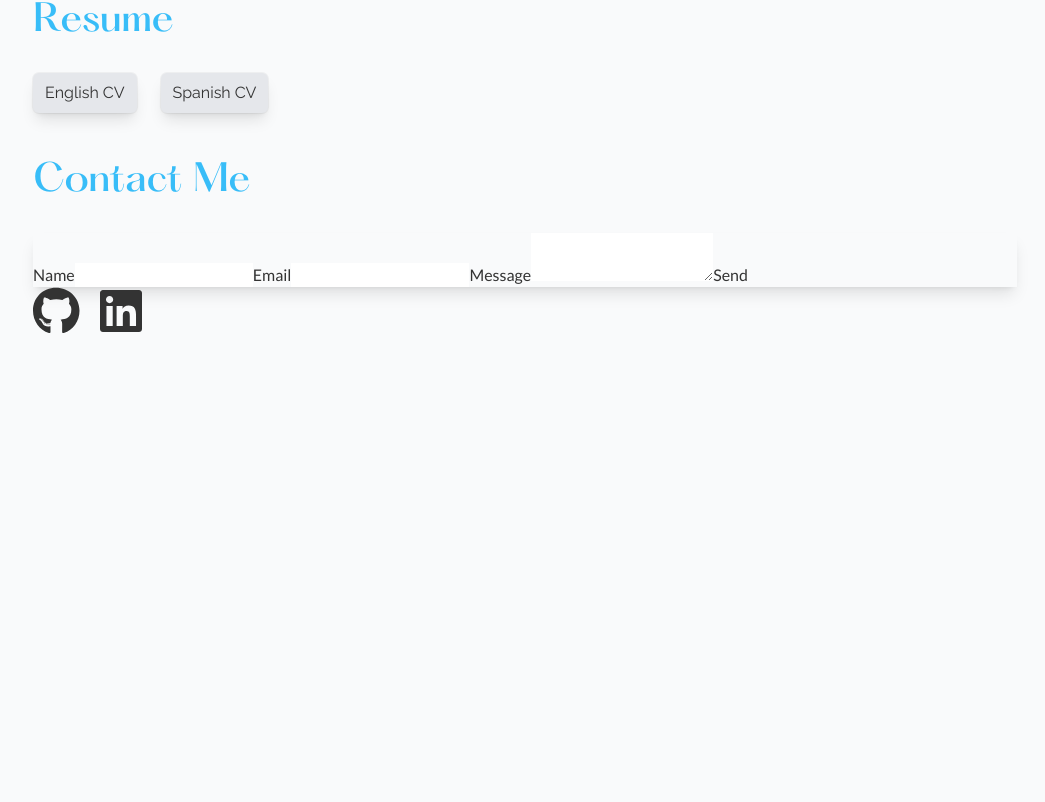
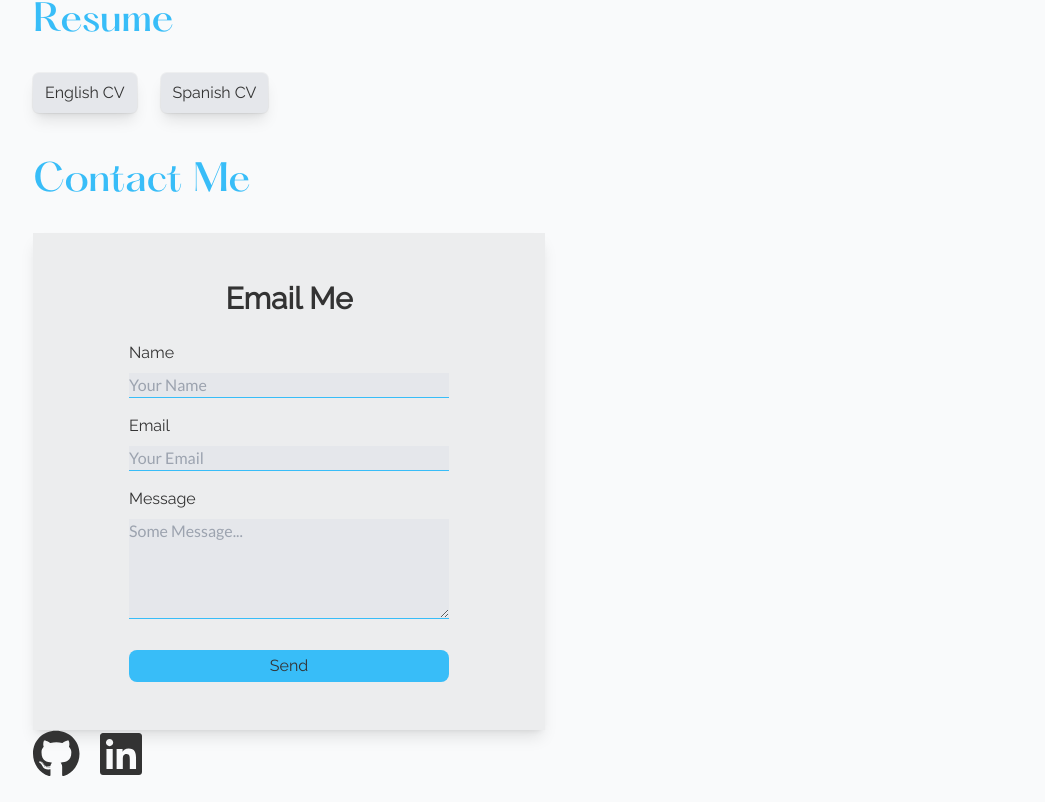
Before and after one commit to marsi107/MyPersonalWebsite, a Next.js app in the folder portfolio/: page / in a window 1280 px wide. Shown: the part 1420-2222 px from the top of the page, without its empty margins (115-1160 px from the left). Before the commit the page ends 1779 px from the top, so only its background shows below. Built offline with nearby package versions, Linux system fonts and the light colour scheme.

Commit message:
Add some styling to Email form

```diff
--- a/portfolio/app/components/EmailMe.jsx
+++ b/portfolio/app/components/EmailMe.jsx
@@ -17,31 +17,39 @@ const EmailMe = () => {
     };
 
     return (
+        <div className="container max-w-lg shadow-lg font-rale bg-black bg-opacity-5 dark:bg-opacity-20 py-12 px-12 sm:px-24">
+            <h4 className="font-rale block text-center text-3xl font-extrabold mb-6">Email Me</h4>
             <form
-            className="block shadow-lg"
                 ref={form}
                 onSubmit={sendEmail}
             >
-            <label>Name</label>
+                <label className="block mt-4 mb-2">Name</label>
                 <input
-                className="text-defColors-dBG"
+                    className="contactInputs"
                     type="text"
                     name="user_name"
+                    required
+                    placeholder="Your Name"
                 />
-            <label>Email</label>
+                <label className="block mt-4 mb-2">Email</label>
                 <input
-                className="text-defColors-dBG"
+                    className="contactInputs"
                     type="email"
                     name="user_email"
+                    required
+                    placeholder="Your Email"
                 />
-            <label>Message</label>
+                <label className="block mt-4 mb-2">Message</label>
                 <textarea
-                className="text-defColors-dBG"
+                    className="contactInputs sm:min-h-[100px]"
                     name="message"
+                    required
+                    placeholder="Some Message..."
                 />
-            <input type="submit" value="Send" />
+                <input className="block cursor-pointer mt-6 bg-defColors-main rounded-lg py-1 w-full hover:text-defColors-lGray dark:hover:text-defColors-dGray" type="submit" value="Send" />
             </form>
-    );
-};
+        </div>
+    )
+}
 
 export default EmailMe
--- a/portfolio/app/globals.css
+++ b/portfolio/app/globals.css
@@ -18,4 +18,8 @@
     .navBarItemsHover {
         @apply hover:bg-defColors-lGray hover:text-defColors-main dark:hover:bg-defColors-dGray dark:hover:text-defColors-main
     }
+
+    .contactInputs {
+        @apply font-lato w-full border-b-[1px] border-b-defColors-main bg-defColors-lGray dark:bg-defColors-dGray text-defColors-dBG dark:text-defColors-lBG
+    }
 }
```
Lines whose indentation alone changed are shown as unchanged.
